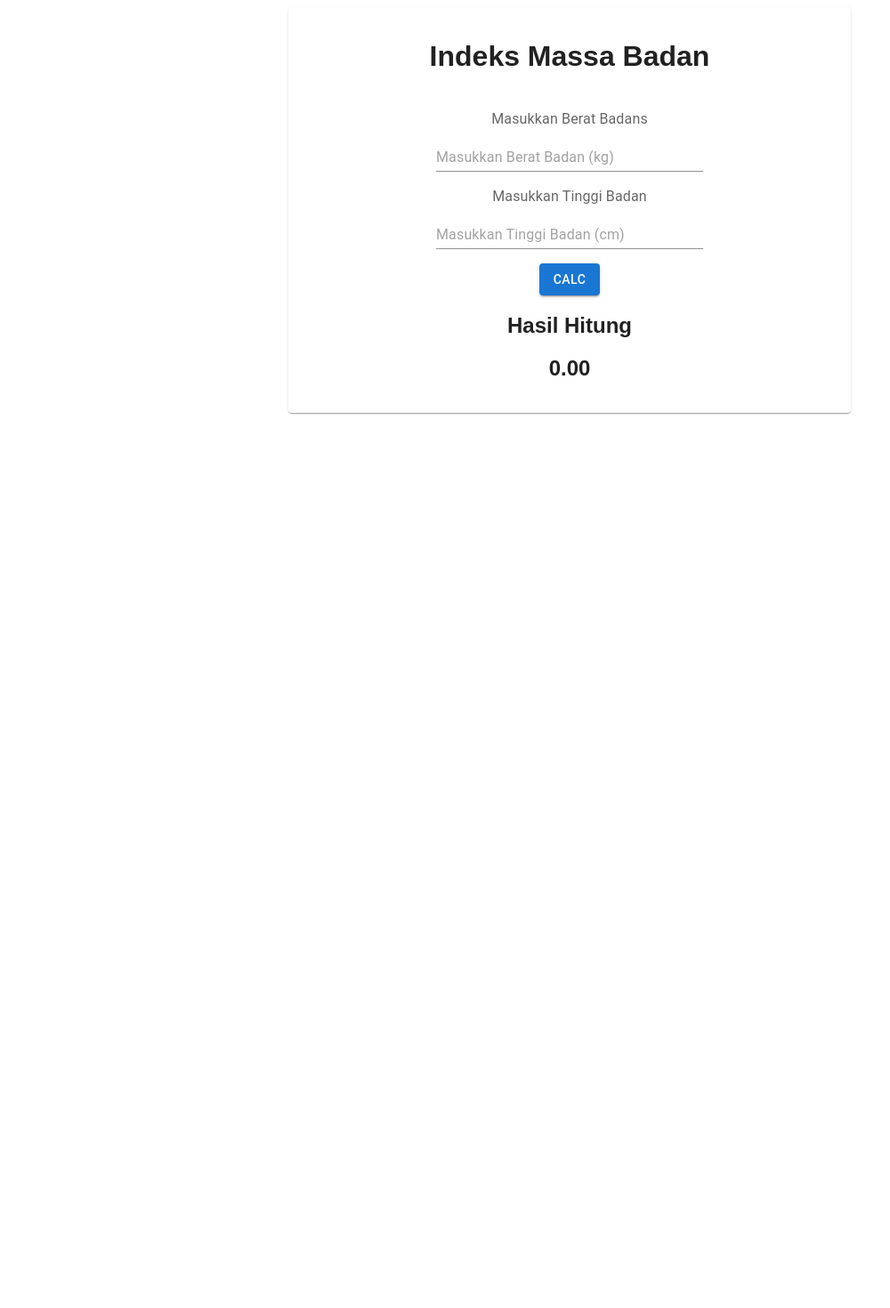
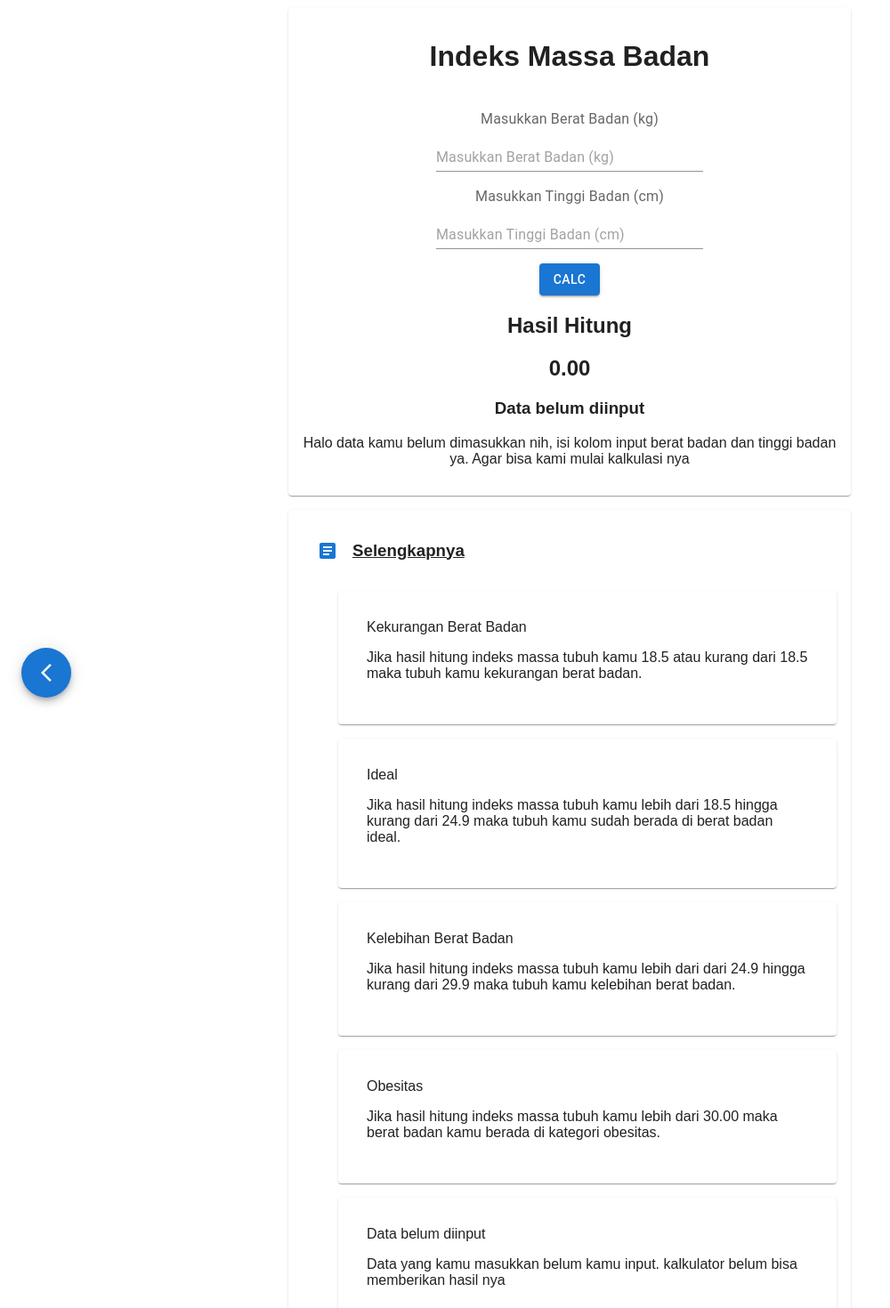
Before and after one commit to radjikinseptiawan/health_and_care, a React (Vite) app: page /calc in a window 1280 px wide. Shown: the top 1470 px of the page at 89% size, without its empty margins (0-1000 px from the left). Before the commit the page ends 800 px from the top, so only its background shows below. Built offline with nearby package versions, Linux system fonts and the light colour scheme.

Commit message:
Membuat fitur detail untuk indeks massa badan

```diff
--- /dev/null
+++ b/src/component/Article/index.tsx
@@ -0,0 +1,27 @@
+import { Article } from '@mui/icons-material'
+import details from '../../utils/detailsBody.json'
+import {Box, Paper} from '@mui/material'
+export default function ArticleIBM() : JSX.Element{
+  return (
+    <Box sx={{display:'flex',justifyContent:"center"}}>
+        <Paper sx={{p:2, width:600,mt:2}}>
+        <Box sx={{display:'flex',alignItems:"center"}}>
+            <Article color='primary' aria-label='Selengkapnya' sx={{mx:2}}/> <h3 style={{textDecoration:'underline'}}>Selengkapnya</h3>
+        </Box>
+            {details.map(detail =>{
+                return(
+                    <>
+                    <ul key={detail.id}>
+                        <Paper sx={{p:4}}>
+                        <li style={{listStyle:'none'}}>{detail.keterangan}</li>
+                        <p>{detail.selangkapnya}</p>
+                        </Paper>
+                    </ul>
+                    </>
+                )
+            })}
+        </Paper>
+    </Box>
+
+  )
+}
--- /dev/null
+++ b/src/component/Calculator/index.tsx
@@ -0,0 +1,86 @@
+/* eslint-disable @typescript-eslint/no-explicit-any */
+import { Box, Button, Fab, Input, InputLabel, Paper } from "@mui/material";
+import React, { useState } from "react";
+import details from '../../utils/detailsBody.json'
+import { ArrowBackIosNew } from "@mui/icons-material";
+
+interface DataIndeksTubuh {
+  keterangan : string,
+  deskripsi : string
+}
+
+export default function Calculator() : JSX.Element{
+    const [weight,setWeight] = useState<number | any >()
+    const [height,setHeight] = useState<number | any >()
+    const [result,setResult] = useState<number | any>(0)
+    const [description,setDescription] = useState< DataIndeksTubuh >({
+      keterangan : details[4]?.keterangan,
+      deskripsi : details[4]?.Deskripsi
+    })
+
+    const calcIbm = ()=>{
+    setResult(null)
+    if(height && weight){
+        const heighter : number = height / 100
+        const result : number = weight / (heighter ** 2)
+        result.toFixed(2)
+        setResult(result)
+        setWeight('')
+        setHeight('')
+        updateDescription(result)
+    }
+    }
+
+    const updateDescription = (bmi: number) => {
+      if (bmi <= 18.5) {
+        setDescription({ keterangan: details[0].keterangan, deskripsi: details[0].Deskripsi });
+      } else if (bmi > 18.5 && bmi < 24.9) {
+        setDescription({ keterangan: details[1].keterangan, deskripsi: details[1].Deskripsi });
+      } else if (bmi >= 25 && bmi < 30) {
+        setDescription({ keterangan: details[2].keterangan, deskripsi: details[2].Deskripsi });
+      } else {
+        setDescription({ keterangan: details[3].keterangan, deskripsi: details[3].Deskripsi });
+      }
+    };
+
+    const inputWeightValue = (event : React.ChangeEvent<HTMLInputElement>) : void =>{
+     const getValue : number = Number(event.target.value)
+     setWeight(getValue)
+    }
+
+    const inputHeightValue = (event : React.ChangeEvent<HTMLInputElement>) : void =>{
+      const getHeight : number = Number(event.target.value)
+      setHeight(getHeight)
+      console.log(height)
+    }
+
+    return(
+    <>
+    <Box sx={{display:'flex', justifyContent:"center"}}>
+      <Paper sx={{p:2, textAlign:'center', width:600}}>
+        <h1>Indeks Massa Badan</h1>
+        <br/>
+        <InputLabel>Masukkan Berat Badan (kg)</InputLabel>
+        <Input type="number" sx={{mt:2,mb:2,width:300}} value={weight} placeholder="Masukkan Berat Badan (kg)" onChange={inputWeightValue}/>
+        <br/>
+        <InputLabel>Masukkan Tinggi Badan (cm)</InputLabel>
+        <Input type="number" sx={{mt:2,mb:2,width:300}} value={height} placeholder="Masukkan Tinggi Badan (cm)" onChange={inputHeightValue}/>
+        <br/>
+        <Button variant="contained" onClick={calcIbm}>Calc</Button>
+        <h2>Hasil Hitung</h2>
+        <h2>{result !== null ? result.toFixed(2) : '0.00'}</h2>
+        {description && (
+            <>
+              <h3>{description.keterangan}</h3>
+              <p>{description.deskripsi}</p>
+            </>
+          )}
+      </Paper>
+    </Box>
+
+    <Fab sx={{position:"fixed",bottom:0, ml:2,mb:2}} href="/" size="large" color={"primary"}>
+          <ArrowBackIosNew/>
+    </Fab>
+    </>
+)
+}
--- a/src/pages/calc.tsx
+++ b/src/pages/calc.tsx
@@ -1,73 +1,13 @@
-/* eslint-disable @typescript-eslint/no-explicit-any */
-import { Box, Button, Input, InputLabel, Paper } from "@mui/material";
-import React, { useState } from "react";
-import details from '../utils/detailsBody.json'
+import ArticleIBM from "../component/Article";
+import Calculator from "../component/Calculator";
 
-export default function Calc() {
-  const [weight,setWeight] = useState<number | any >()
-  const [height,setHeight] = useState<number | any >()
-  const [result,setResult] = useState<number | any>(0)
-  const [description,setDescription] = useState<{keterangan : string, deskripsi : string} | null >(null)
 
-  const calcIbm = ()=>{
-  setResult(null)
-  if(height && weight){
-      const heighter : number = height / 100
-      const result : number = weight / (heighter ** 2)
-      result.toFixed(2)
-      setResult(result)
-      setWeight('')
-      setHeight('')
-      updateDescription(result)
-  }
-  }
-
-  const updateDescription = (bmi: number) => {
-    if (bmi <= 18.5) {
-      setDescription({ keterangan: details[0].keterangan, deskripsi: details[0].Deskripsi });
-    } else if (bmi > 18.5 && bmi < 24.9) {
-      setDescription({ keterangan: details[1].keterangan, deskripsi: details[1].Deskripsi });
-    } else if (bmi >= 25 && bmi < 30) {
-      setDescription({ keterangan: details[2].keterangan, deskripsi: details[2].Deskripsi });
-    } else {
-      setDescription({ keterangan: details[3].keterangan, deskripsi: details[3].Deskripsi });
-    }
-  };
-
-  const inputWeightValue = (event : React.ChangeEvent<HTMLInputElement>) : void =>{
-   const getValue : number = Number(event.target.value)
-   setWeight(getValue)
-  }
-
-  const inputHeightValue = (event : React.ChangeEvent<HTMLInputElement>) : void =>{
-    const getHeight : number = Number(event.target.value)
-    setHeight(getHeight)
-    console.log(height)
-  }
+export default function Calc() : JSX.Element {
 
   return (
     <>
-    <Box sx={{display:'flex', justifyContent:"center"}}>
-      <Paper sx={{p:2, textAlign:'center', width:600}}>
-        <h1>Indeks Massa Badan</h1>
-        <br/>
-        <InputLabel>Masukkan Berat Badans</InputLabel>
-        <Input type="number" sx={{mt:2,mb:2,width:300}} value={weight} placeholder="Masukkan Berat Badan (kg)" onChange={inputWeightValue}/>
-        <br/>
-        <InputLabel>Masukkan Tinggi Badan</InputLabel>
-        <Input type="number" sx={{mt:2,mb:2,width:300}} value={height} placeholder="Masukkan Tinggi Badan (cm)" onChange={inputHeightValue}/>
-        <br/>
-        <Button variant="contained" onClick={calcIbm}>Calc</Button>
-        <h2>Hasil Hitung</h2>
-        <h2>{result !== null ? result.toFixed(2) : '-'}</h2>
-        {description && (
-            <>
-              <h3>{description.keterangan}</h3>
-              <p>{description.deskripsi}</p>
-            </>
-          )}
-      </Paper>
-    </Box>
+    <Calculator></Calculator>
+    <ArticleIBM></ArticleIBM>
     </>
   )
 }
--- a/src/utils/detailsBody.json
+++ b/src/utils/detailsBody.json
@@ -1,18 +1,31 @@
 [
     {
+        "id" : 1,
         "keterangan" : "Kekurangan Berat Badan",
-        "Deskripsi" : "Kamu kekurangan berat badan nih, yuk mulai atur gaya hidup agar lebih sehat, olahraga rutin, tidur yang cukup dan makan makanan yang bernutrisi!."
+        "Deskripsi" : "Kamu kekurangan berat badan nih, yuk mulai atur gaya hidup agar lebih sehat, olahraga rutin, tidur yang cukup dan makan makanan yang bernutrisi!.",
+        "selangkapnya" : "Jika hasil hitung indeks massa tubuh kamu 18.5 atau kurang dari 18.5 maka tubuh kamu kekurangan berat badan."
     },
     {
+        "id" : 2,
         "keterangan" : "Ideal",
-        "Deskripsi" : "Keren!, berat badan kamu sudah di kategori ideal. tetap pertahankan gaya hidup sehat kamu ya!."
+        "Deskripsi" : "Keren!, berat badan kamu sudah di kategori ideal. tetap pertahankan gaya hidup sehat kamu ya!.",
+        "selangkapnya" : "Jika hasil hitung indeks massa tubuh kamu lebih dari 18.5 hingga kurang dari 24.9 maka tubuh kamu sudah berada di berat badan ideal."
     },
     {
+        "id" : 3,
         "keterangan" : "Kelebihan Berat Badan",
-        "Deskripsi" : "Kamu kelebihan berat badan nih, yuk mulai lakukan diet teratur,olahraga rutin dan memulai defisit kalori di tubuh."
+        "Deskripsi" : "Kamu kelebihan berat badan nih, yuk mulai lakukan diet teratur,olahraga rutin dan memulai defisit kalori di tubuh.",
+        "selangkapnya" : "Jika hasil hitung indeks massa tubuh kamu lebih dari dari 24.9 hingga kurang dari 29.9 maka tubuh kamu kelebihan berat badan."
     },
     {
+        "id" : 4,
         "keterangan" : "Obesitas",
-        "Deskripsi" : "Waduh!, kamu harus menurunkan berat badan kamu nih!. berat badan yang berlebih dapat beresiko untuk kesehatan tubuh, terutama serangan jantung dan penyakit lain nya."
+        "Deskripsi" : "Waduh!, kamu harus menurunkan berat badan kamu nih!. berat badan yang berlebih dapat beresiko untuk kesehatan tubuh, terutama serangan jantung dan penyakit lain nya.",
+        "selangkapnya" : "Jika hasil hitung indeks massa tubuh kamu lebih dari 30.00 maka berat badan kamu berada di kategori obesitas."
+    },
+    {
+        "keterangan" : "Data belum diinput",
+        "Deskripsi" : "Halo data kamu belum dimasukkan nih, isi kolom input berat badan dan tinggi badan ya. Agar bisa kami mulai kalkulasi nya",
+        "selangkapnya" : "Data yang kamu masukkan belum kamu input. kalkulator belum bisa memberikan hasil nya"
     }
 ]
```
